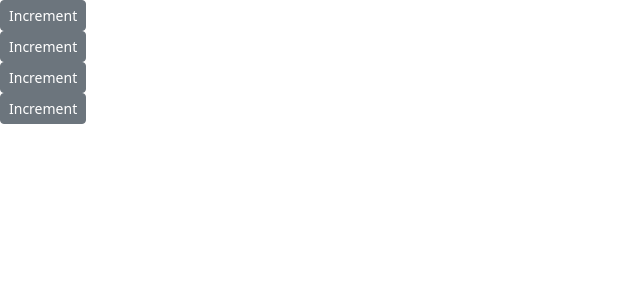
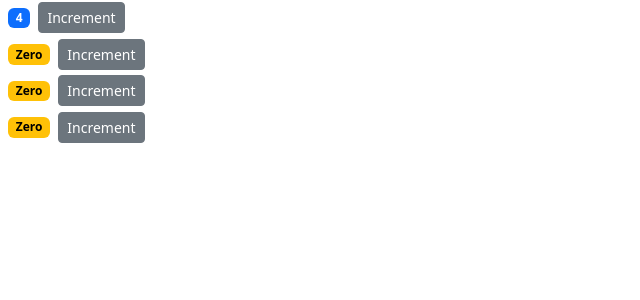
Before and after one commit to FreshhDevv/counter-app, a React (Create React App) app: page / in a window 1280 px wide. Shown: the top 300 px of the page, without its empty margins (0-640 px from the left). Built offline with nearby package versions, Linux system fonts and the light colour scheme.

Commit message:
Passing children

```diff
--- a/src/components/counter.jsx
+++ b/src/components/counter.jsx
@@ -1,7 +1,7 @@
 import React, { Component } from "react";
 class Counter extends Component {
   state = {
-    value: this.props.value  ,
+    value: this.props.value,
     tags: ["tag1", "tag2", "tag3"],
   };
 
@@ -11,7 +11,7 @@ class Counter extends Component {
   // }
 
   handleIncrement = () => {
-    this.setState({ value: this.state.count + 1 });
+    this.setState({ value: this.state.value + 1 });
   };
 
   render() {
@@ -24,22 +24,17 @@ class Counter extends Component {
         >
           Increment
         </button>
-        {/* <ul>
-          {this.state.tags.map((tag) => (
-            <li key={tag}>{tag}</li>
-          ))}
-        </ul> */}
       </div>
     );
   }
   getBadgeClasses() {
     let classes = "badge text-bg-";
-    classes += this.state.count === 0 ? "warning m-2" : "primary m-2";
+    classes += this.state.value === 0 ? "warning m-2" : "primary m-2";
     return classes;
   }
 
   formatCount() {
-    const { count } = this.state;
+    const { value: count } = this.state;
     return count === 0 ? "Zero" : count;
   }
 }
--- a/src/components/counters.jsx
+++ b/src/components/counters.jsx
@@ -13,7 +13,8 @@ class Counters extends Component {
     return (
       <div>
         {this.state.counters.map((counter) => (
-          <Counter key={counter.id} value={counter.value} selected />
+          <Counter key={counter.id} value={counter.value} id={counter.id}>
+          </Counter>
         ))}
       </div>
     );
```
